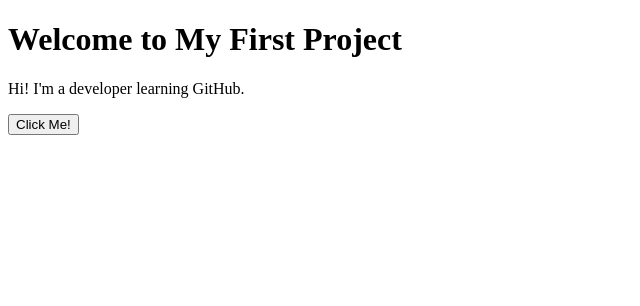
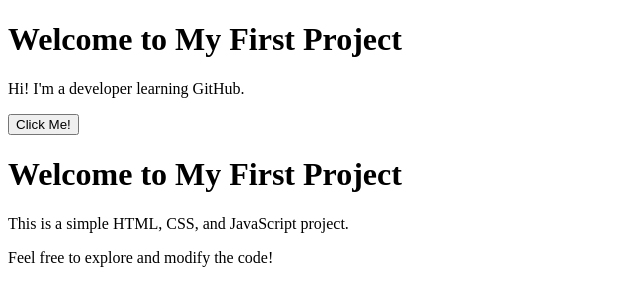
Before and after one commit to abdominal99/my-first-project, a plain HTML site: page index.html in a window 1280 px wide. Shown: the whole page, without its empty margins (0-640 px from the left). Drawn offline with Linux system fonts and the light colour scheme.

Commit message:
Update index.html with project description

```diff
--- a/index.html
+++ b/index.html
@@ -9,5 +9,8 @@
     <h1>Welcome to My First Project</h1>
     <p>Hi! I'm a developer learning GitHub.</p>
     <button>Click Me!</button>
+    <h1>Welcome to My First Project</h1>
+    <p>This is a simple HTML, CSS, and JavaScript project.</p>
+    <p>Feel free to explore and modify the code!</p>
 </body>
 </html>
```
